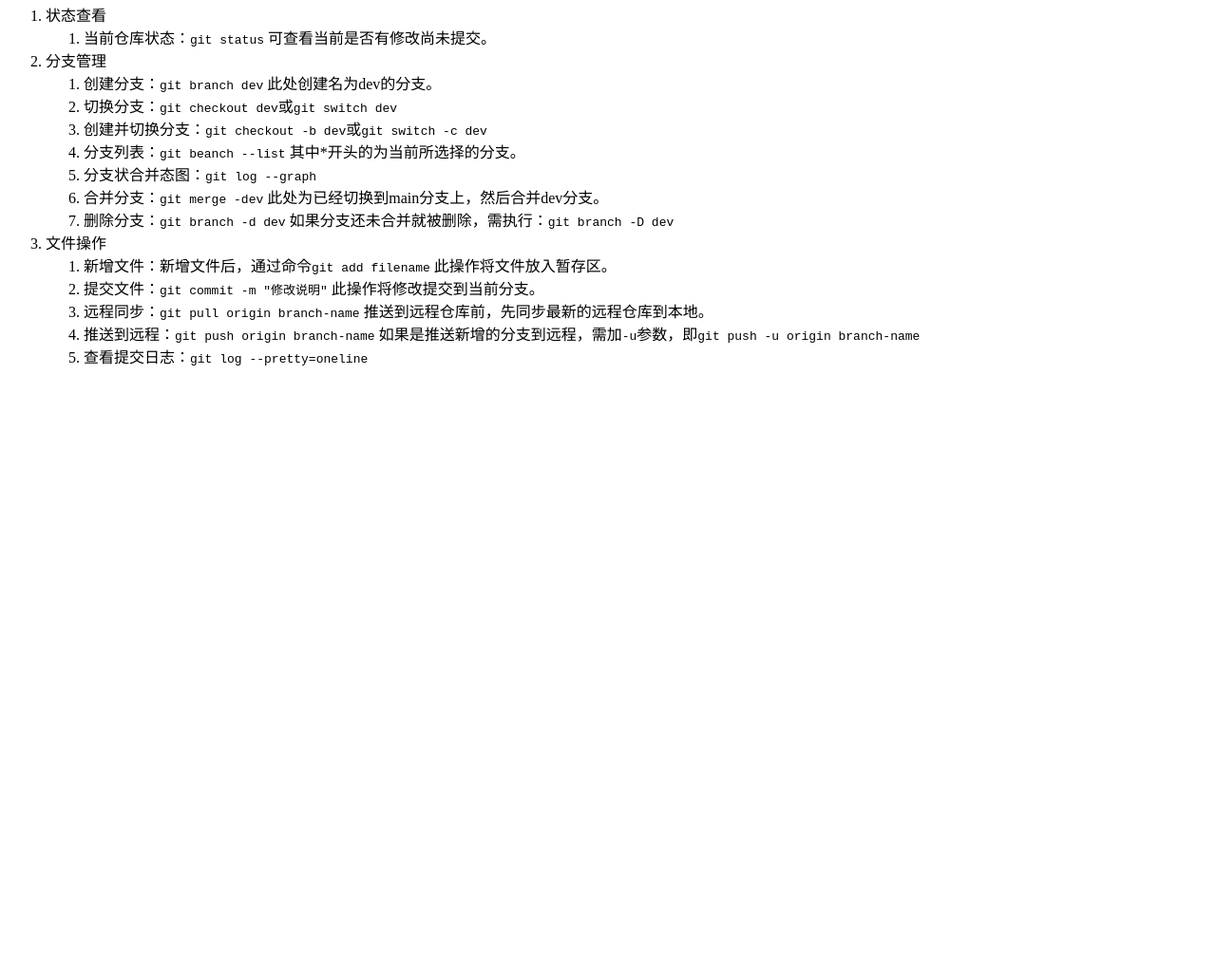
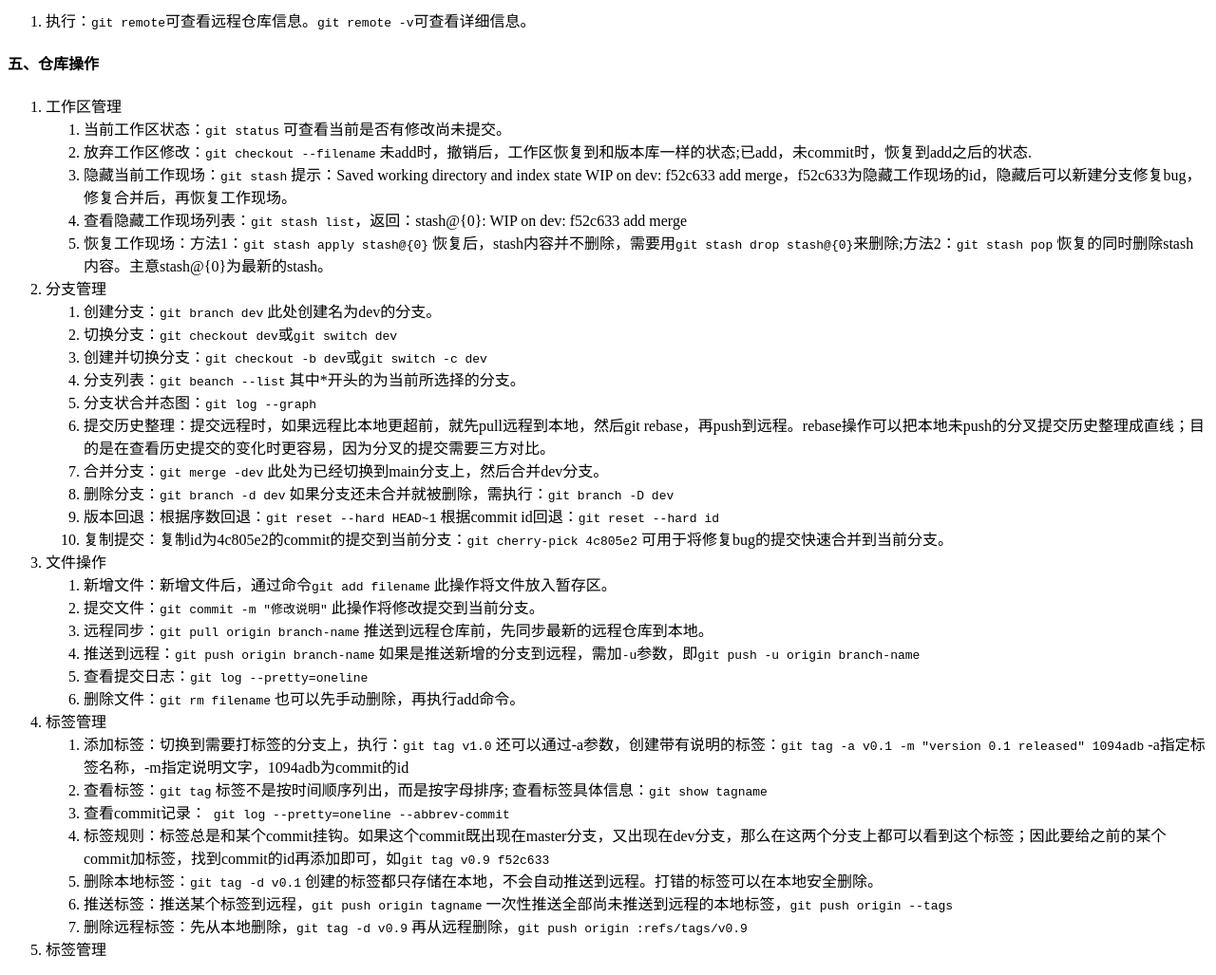
Before and after one commit to leeyaly/my-coursera-test, a plain HTML site: page index.html in a window 1280 px wide. Shown: the part 705-1732 px from the top of the page at 95% size. Before the commit the page ends 1108 px from the top, so only its background shows below. Drawn offline with Linux system fonts and the light colour scheme.

Commit message:
补充git操作内容

```diff
--- a/index.html
+++ b/index.html
@@ -1,7 +1,11 @@
 <!DOCTYPE html>
 <html>
 <head>
-	<meta charset="utf-8" />
+	<meta charset="utf-8">
+	<meta name="author" content="lee">
+	<meta name="copyright" content="版权所有。">
+	<meta name="description" content="这是一个练习demo">
+	<meta name="keywords" content="git,github,html">
 	<title>Git常用操作</title>
 </head>
 <div>
@@ -11,6 +15,8 @@
 	<li>配置邮箱：<code>git config --global user.email "youremail"</code></li>
 	<li>查看配置信息：<code>git config --list</code></li>
 	<li>仅查看用户名：<code>git config user.name</code></li>
+	<li>输出配置：<code>git config --global color.ui true</code> 让Git显示颜色，会让命令输出看起来更醒目。</li>
+	<li>安全配置：在Git工作区的根目录下创建一个特殊的.gitignore文件，然后把要忽略的文件名填进去，Git就会自动忽略这些文件。所有配置文件可以直接在线浏览：https://github.com/github/gitignore 把.gitignore也提交到Git，就完成了。当然检验.gitignore的标准是git status命令是不是说working directory clean。如果某些文件无法提交，可能是.gitignore写得有问题，需要找出来到底哪个规则写错了，可以用<code>git check-ignore</code>命令检查：<code> git check-ignore -v App.class</code></li>
 </ol>
 
 <h3>二、GitHub仓库配置</h3>
@@ -36,9 +42,13 @@
 </ol>
 
 <h4>五、仓库操作</h4>
-<ol><li>状态查看</li>
+<ol><li>工作区管理</li>
 	<ol>
-		<li>当前仓库状态：<code>git status</code> 可查看当前是否有修改尚未提交。</li>
+		<li>当前工作区状态：<code>git status</code> 可查看当前是否有修改尚未提交。</li>
+		<li>放弃工作区修改：<code>git checkout --filename</code> 未add时，撤销后，工作区恢复到和版本库一样的状态;已add，未commit时，恢复到add之后的状态.</li>
+		<li>隐藏当前工作现场：<code>git stash</code> 提示：Saved working directory and index state WIP on dev: f52c633 add merge，f52c633为隐藏工作现场的id，隐藏后可以新建分支修复bug，修复合并后，再恢复工作现场。</li>
+		<li>查看隐藏工作现场列表：<code>git stash list</code>，返回：stash@{0}: WIP on dev: f52c633 add merge</li>
+		<li>恢复工作现场：方法1：<code>git stash apply stash@{0}</code> 恢复后，stash内容并不删除，需要用<code>git stash drop stash@{0}</code>来删除;方法2：<code>git stash pop</code> 恢复的同时删除stash内容。主意stash@{0}为最新的stash。</li>
 	</ol>
 	<li>分支管理</li>
 	<ol>
@@ -47,8 +57,11 @@
 		<li>创建并切换分支：<code>git checkout -b dev</code>或<code>git switch -c dev</code></li>
 		<li>分支列表：<code>git beanch --list</code> 其中*开头的为当前所选择的分支。</li>
 		<li>分支状合并态图：<code>git log --graph</code></li>
+		<li>提交历史整理：提交远程时，如果远程比本地更超前，就先pull远程到本地，然后git rebase，再push到远程。rebase操作可以把本地未push的分叉提交历史整理成直线；目的是在查看历史提交的变化时更容易，因为分叉的提交需要三方对比。</li>
 		<li>合并分支：<code>git merge -dev</code> 此处为已经切换到main分支上，然后合并dev分支。</li>
 		<li>删除分支：<code>git branch -d dev</code> 如果分支还未合并就被删除，需执行：<code>git branch -D dev</code></li>
+		<li>版本回退：根据序数回退：<code>git reset --hard HEAD~1</code> 根据commit id回退：<code>git reset --hard id</code></li>
+		<li>复制提交：复制id为4c805e2的commit的提交到当前分支：<code>git cherry-pick 4c805e2</code> 可用于将修复bug的提交快速合并到当前分支。</li>
 	</ol>
 	<li>文件操作</li>
 	<ol>
@@ -57,7 +70,19 @@
 		<li>远程同步：<code>git pull origin branch-name</code> 推送到远程仓库前，先同步最新的远程仓库到本地。</li>
 		<li>推送到远程：<code>git push origin branch-name</code> 如果是推送新增的分支到远程，需加<code>-u</code>参数，即<code>git push -u origin branch-name</code></li>
 		<li>查看提交日志：<code>git log --pretty=oneline</code> </li>
+		<li>删除文件：<code>git rm filename</code> 也可以先手动删除，再执行add命令。</li>
 	</ol>
+	<li>标签管理</li>
+	<ol>
+		<li>添加标签：切换到需要打标签的分支上，执行：<code>git tag v1.0</code> 还可以通过-a参数，创建带有说明的标签：<code>git tag -a v0.1 -m "version 0.1 released" 1094adb</code> -a指定标签名称，-m指定说明文字，1094adb为commit的id</li>
+		<li>查看标签：<code>git tag</code> 标签不是按时间顺序列出，而是按字母排序; 查看标签具体信息：<code>git show tagname</code></li>
+		<li>查看commit记录：<code> git log --pretty=oneline --abbrev-commit</code></li>
+		<li>标签规则：标签总是和某个commit挂钩。如果这个commit既出现在master分支，又出现在dev分支，那么在这两个分支上都可以看到这个标签；因此要给之前的某个commit加标签，找到commit的id再添加即可，如<code>git tag v0.9 f52c633</code></li>
+		<li>删除本地标签：<code>git tag -d v0.1</code> 创建的标签都只存储在本地，不会自动推送到远程。打错的标签可以在本地安全删除。</li>
+		<li>推送标签：推送某个标签到远程，<code>git push origin tagname</code> 一次性推送全部尚未推送到远程的本地标签，<code>git push origin --tags</code></li>
+		<li>删除远程标签：先从本地删除，<code>git tag -d v0.9</code> 再从远程删除，<code>git push origin :refs/tags/v0.9</code></li>
+	</ol>
+	<li>标签管理</li>
 </ol>
 
 
```
